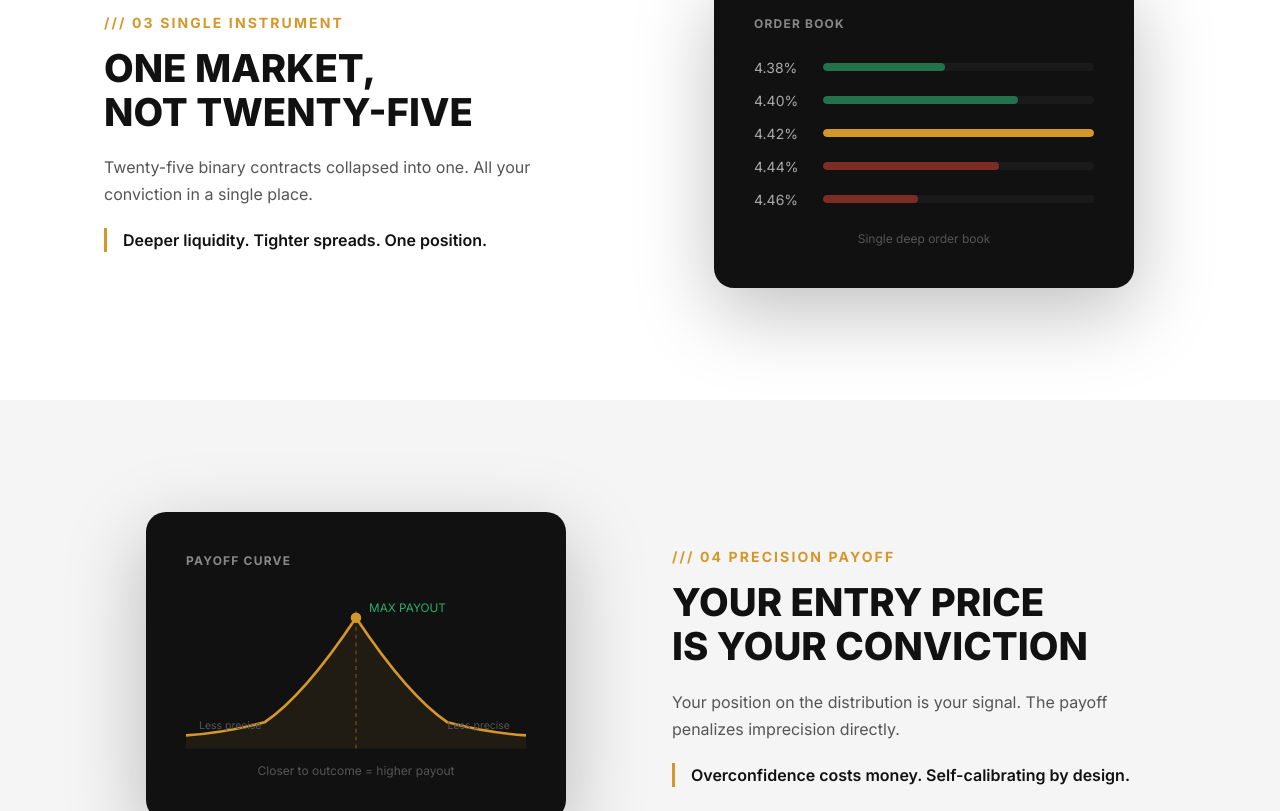
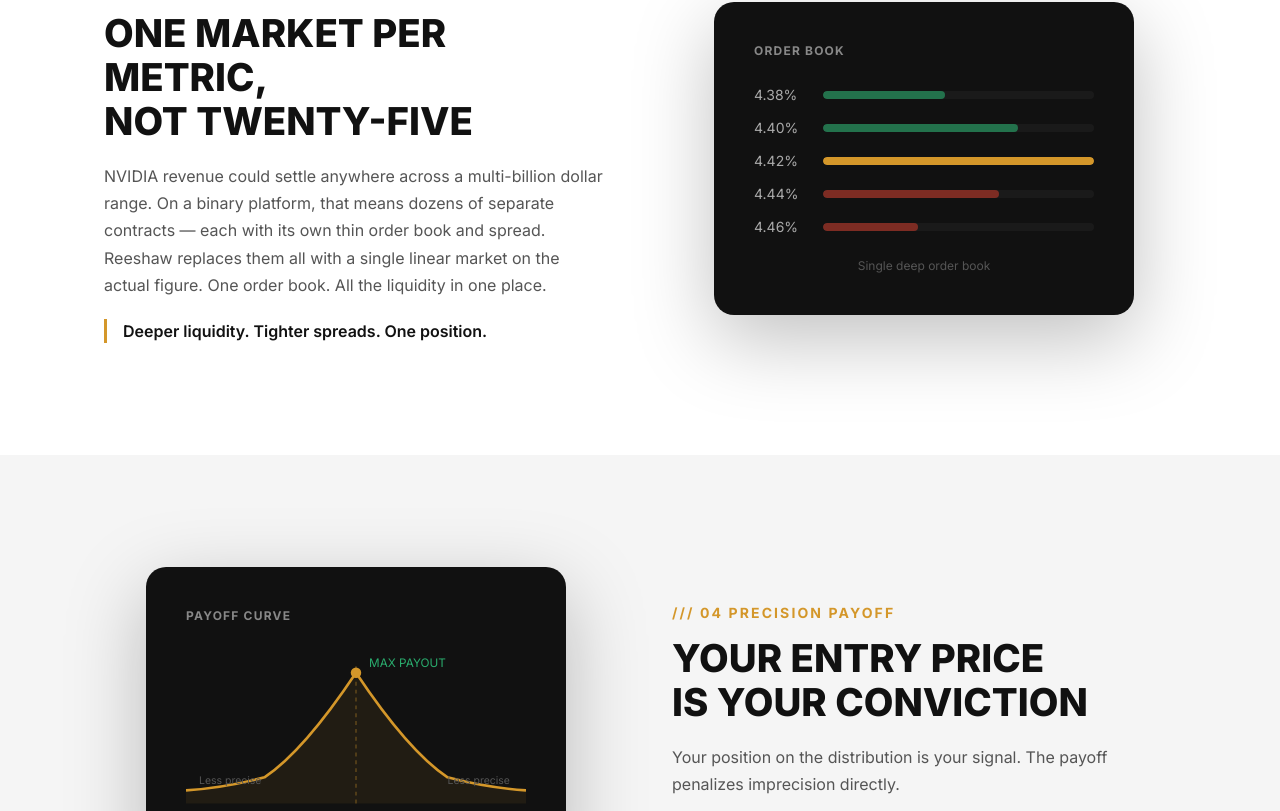
Before and after one commit to tapascodespace/NextBigThing, a Next.js app: page / in a window 1280 px wide. Shown: the part 2257-3068 px from the top of the page. Built offline with nearby package versions, Linux system fonts and the light colour scheme.

Commit message:
Revise SINGLE INSTRUMENT feature block details
Updated the title and description for the SINGLE INSTRUMENT feature block to clarify its functionality and benefits.

```diff
--- a/app/page.tsx
+++ b/app/page.tsx
@@ -688,8 +688,8 @@ const featureBlocks = [
   {
     num: "03",
     label: "SINGLE INSTRUMENT",
-    title: "ONE MARKET,\nNOT TWENTY-FIVE",
-    desc: "Twenty-five binary contracts collapsed into one. All your conviction in a single place.",
+    title: "ONE MARKET PER METRIC,\nNOT TWENTY-FIVE",
+    desc: "NVIDIA revenue could settle anywhere across a multi-billion dollar range. On a binary platform, that means dozens of separate contracts — each with its own thin order book and spread. Reeshaw replaces them all with a single linear market on the actual figure. One order book. All the liquidity in one place.",
     highlight: "Deeper liquidity. Tighter spreads. One position.",
     side: "left" as const,
   },
```
